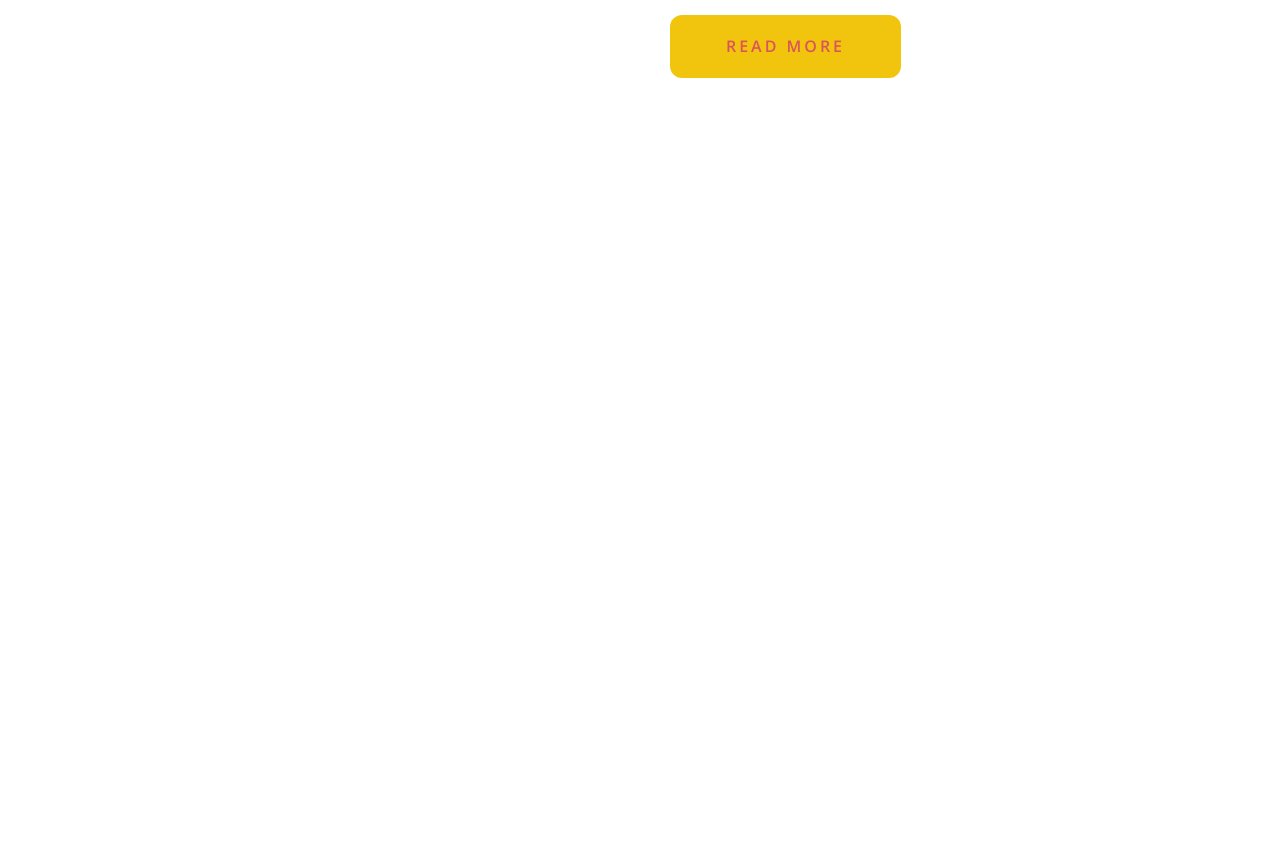
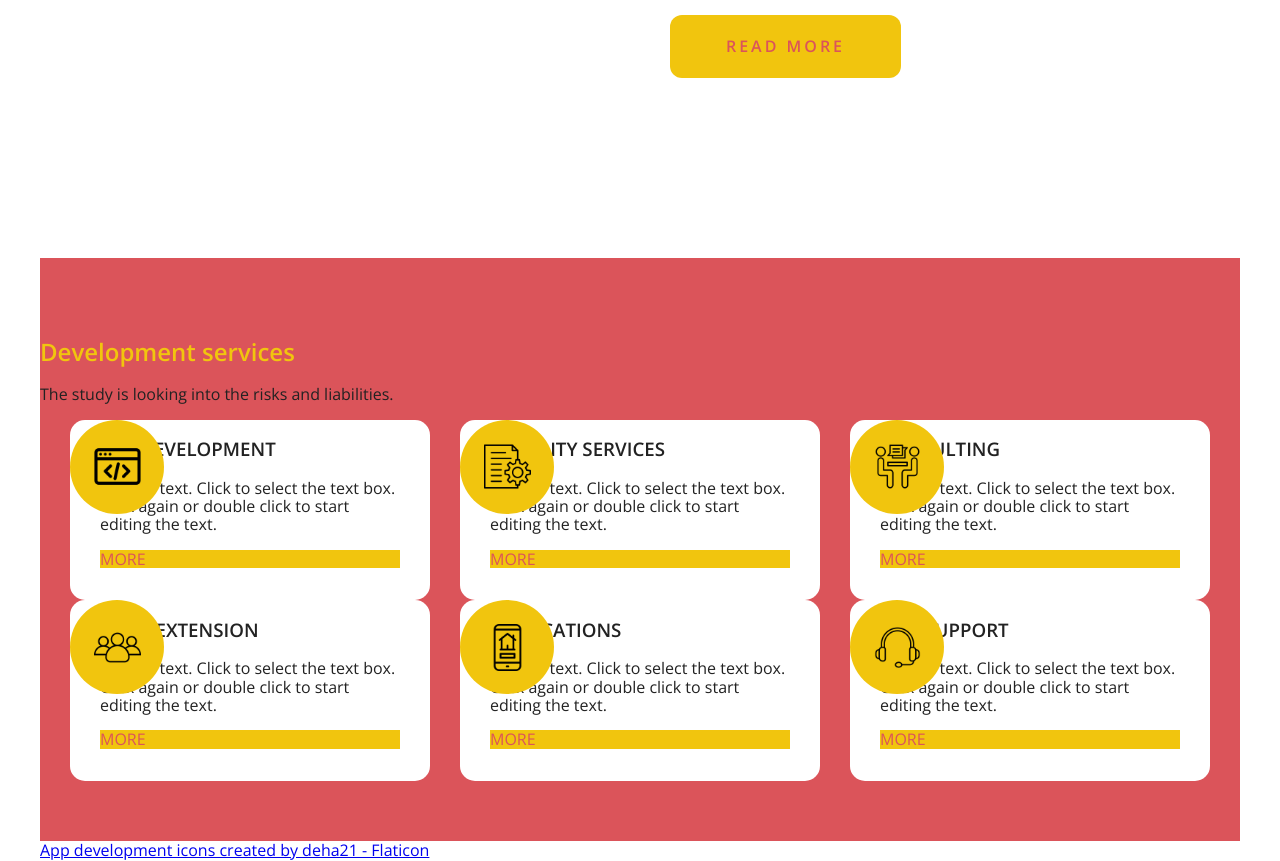
Before and after one commit to AlexeyVorobyev/SEO_Consult_Site, a website built with Parcel: page index.html in a window 1280 px wide. Shown: the part 1268-2129 px from the top of the page. Before the commit the page ends 1526 px from the top, so only its background shows below. Built offline with nearby package versions, Linux system fonts and the light colour scheme; files whose address does not match are found by name.

Commit message:
section 3 in progress 1

```diff
--- a/css/Components/section-3.css
+++ b/css/Components/section-3.css
@@ -0,0 +1,52 @@
+.section-3 {
+  padding-top: 60px;
+  padding-bottom: 60px;
+  background-color: #db545a;
+}
+
+.wrapperSection-3 {
+  display: flex;
+  flex-wrap: wrap;
+  justify-content: space-evenly;
+}
+
+
+.section-3__header {
+  color:#f1c50e;
+}
+
+.card {
+  background-color: white;
+  width:25%;
+  position: relative;
+  padding:0 30px 32px;
+  border-radius: 15px;
+  margin-top
+}
+
+.card__circle {
+  position: absolute;
+  display: flex;
+  top:0;
+  left:0;
+  background-color: #f1c50e;
+  border-radius: 100px;
+  width:94px;
+  height:94px;
+  justify-content: center;
+  align-items: center;
+}
+
+.card__icon {
+  box-sizing: border-box;
+  width: 47px;
+  height: 47px;
+}
+
+.card__button {
+  background-color: #f1c50e;
+}
+
+.card__link {
+  color:#db545a;
+}
--- a/index.html
+++ b/index.html
@@ -43,7 +43,7 @@
 <section class="section-1">
   <img class="section-1__background-image" src="img/backgroundSection-1.jpg">
   <div class="wrapperSection-1">
-    <div class="containerSection-1 containerSection1_first">
+    <div class="containerSection-1 containerSection-1_first">
       <h1 class="containerSection-1__header">SEO Services</h1>
       <p class="containerSection-1__paragraph">Pharetra convallis posuere morbi leo.<br>Tellus mauris a diam maecenas.</p>
       <p class="containerSection-1__paragraph">Image from <a class="containerSection-1__link">Freepik</a></p>
@@ -77,7 +77,70 @@
   </div>
 </section>
 <section class="section-3">
-
+  <h2 class="section-3__header">Development services</h2>
+  <p class="section-3__paragraph">The study is looking into the risks and liabilities.</p>
+  <div class="wrapperSection-3">
+    <div class="card">
+      <div class="card__circle">
+        <img class="card__icon" src="img/icons/programming.png">
+      </div>
+      <h3 class="card__header">APP DEVELOPMENT</h3>
+      <p class="card__paragraph">Sample text. Click to select the text box. Click again or double click to start editing the text.</p>
+      <div class="card__button">
+        <a class="card__link">MORE</a>
+      </div>
+    </div>
+    <div class="card">
+      <div class="card__circle">
+        <img class="card__icon" src="img/icons/document-adjustment.png">
+      </div>
+      <h3 class="card__header">MOBILITY SERVICES</h3>
+      <p class="card__paragraph">Sample text. Click to select the text box. Click again or double click to start editing the text.</p>
+      <div class="card__button">
+        <a class="card__link">MORE</a>
+      </div>
+    </div>
+    <div class="card">
+      <div class="card__circle">
+        <img class="card__icon" src="img/icons/consulting.png">
+      </div>
+      <h3 class="card__header">CONSULTING</h3>
+      <p class="card__paragraph">Sample text. Click to select the text box. Click again or double click to start editing the text.</p>
+      <div class="card__button">
+        <a class="card__link">MORE</a>
+      </div>
+    </div>
+    <div class="card">
+      <div class="card__circle">
+        <img class="card__icon" src="img/icons/group.png">
+      </div>
+      <h3 class="card__header">TEAM EXTENSION</h3>
+      <p class="card__paragraph">Sample text. Click to select the text box. Click again or double click to start editing the text.</p>
+      <div class="card__button">
+        <a class="card__link">MORE</a>
+      </div>
+    </div>
+    <div class="card">
+      <div class="card__circle">
+        <img class="card__icon" src="img/icons/phone.png">
+      </div>
+      <h3 class="card__header">APPLICATIONS</h3>
+      <p class="card__paragraph">Sample text. Click to select the text box. Click again or double click to start editing the text.</p>
+      <div class="card__button">
+        <a class="card__link">MORE</a>
+      </div>
+    </div>
+    <div class="card">
+      <div class="card__circle">
+        <img class="card__icon" src="img/icons/headphone.png">
+      </div>
+      <h3 class="card__header">24/7 SUPPORT</h3>
+      <p class="card__paragraph">Sample text. Click to select the text box. Click again or double click to start editing the text.</p>
+      <div class="card__button">
+        <a class="card__link">MORE</a>
+      </div>
+    </div>
+  </div>
 </section>
 <section class="section-4">
 
@@ -98,7 +161,7 @@
 
 </section>
 <footer class="footer">
-
+  <a href="https://www.flaticon.com/free-icons/app-development" title="app development icons">App development icons created by deha21 - Flaticon</a>
 </footer>
 
 
```
Also changed, not shown: img/icons/consulting.png (added), img/icons/document-adjustment.png (added), img/icons/group.png (added), img/icons/headphone.png (added), img/icons/phone.png (added), img/icons/programming.png (added).
